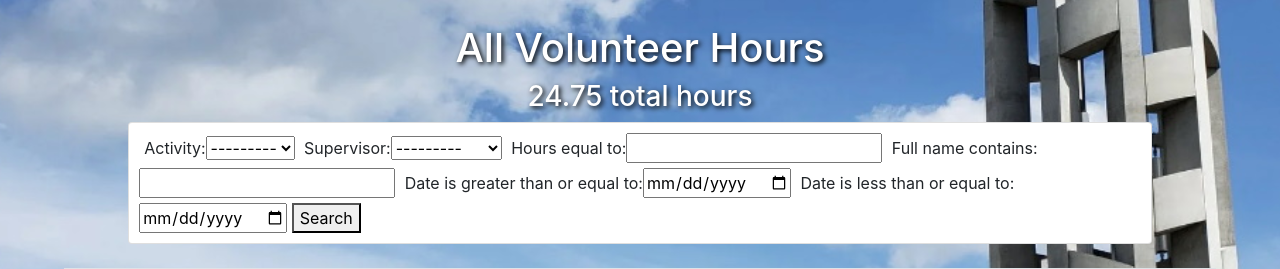
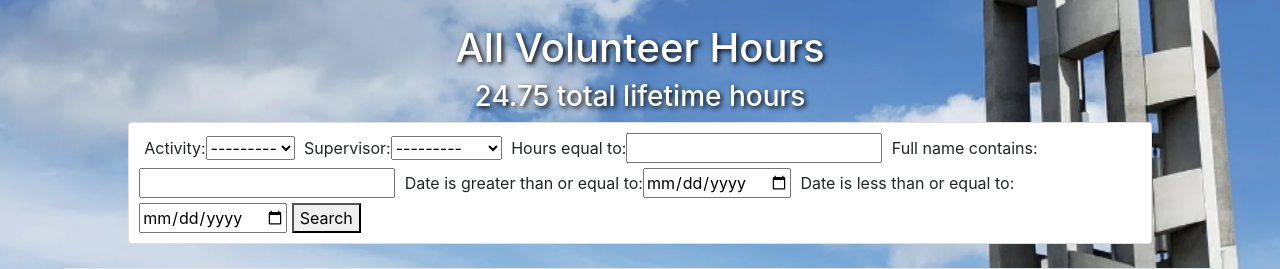
Before and after one commit to ayoubmansar/bcap-373, a Django app: page /history/ in a window 1280 px wide. Shown: the part 80-349 px from the top of the page. Run offline with Django 3.2, Linux system fonts and the light colour scheme; a user stored in the database is signed in; data comes from the database, SQL or seed files in the repository; both versions use the stored data as it was after the commit; some libraries are stand-ins or nearby versions; some web fonts are replaced.

Commit message:
Minor history stuff

```diff
--- a/bcap373_app/views.py
+++ b/bcap373_app/views.py
@@ -239,6 +239,7 @@ def history(request):
    current_user = request.user
    title = ''
    person_id = request.GET.get('owner', '')
+   running_total = 0
    if person_id == '':
       # Not filtering by person, so display all records (or only user's current records)
       if current_user.is_staff:
@@ -255,11 +256,11 @@ def history(request):
          title = 'Volunteer Hours for ' + str(user_obj)
       else:
          return render(request, "landing.html")
+   running_total = sum(rec.hours for rec in records)
 
    myFilter = HistoryFilter(request.GET, queryset=records)
    records = myFilter.qs
 
-   running_total = sum(rec.hours for rec in records)
    records = list(records)
    records.sort(key=lambda rec: rec.date, reverse=True)
    paginator = Paginator(records, settings.PAGINATOR_COUNT)
--- a/templates/history.html
+++ b/templates/history.html
@@ -5,7 +5,7 @@
 <link rel="stylesheet" type="text/css" href="{% static 'bcap373_app/css/history.css' %}">
 <br/>
 <h1 id="shadow" class="history-title">{{ title }}</h1>
-<h3 id="shadow">{{ running_total }} total hours</h3>
+<h3 id="shadow">{{ running_total }} total lifetime hours</h3>
 <div>
     <div class="card">
         <form method="get">
@@ -78,6 +78,7 @@
     document.getElementById('id_end_date').type = 'date';
     document.getElementById('id_owner').style.display = "none";
     // If NOT all volunteer hours, then we can hide the 'full name contains' search
+    // (also ensures they're staff)
     if (document.getElementsByClassName('history-title')[0].textContent != 'All Volunteer Hours') {
         document.getElementById('id_name').style.display = "none";
         document.getElementById('id_name').previousElementSibling.style.display = "none";
```
Also changed, not shown: db.sqlite3.
